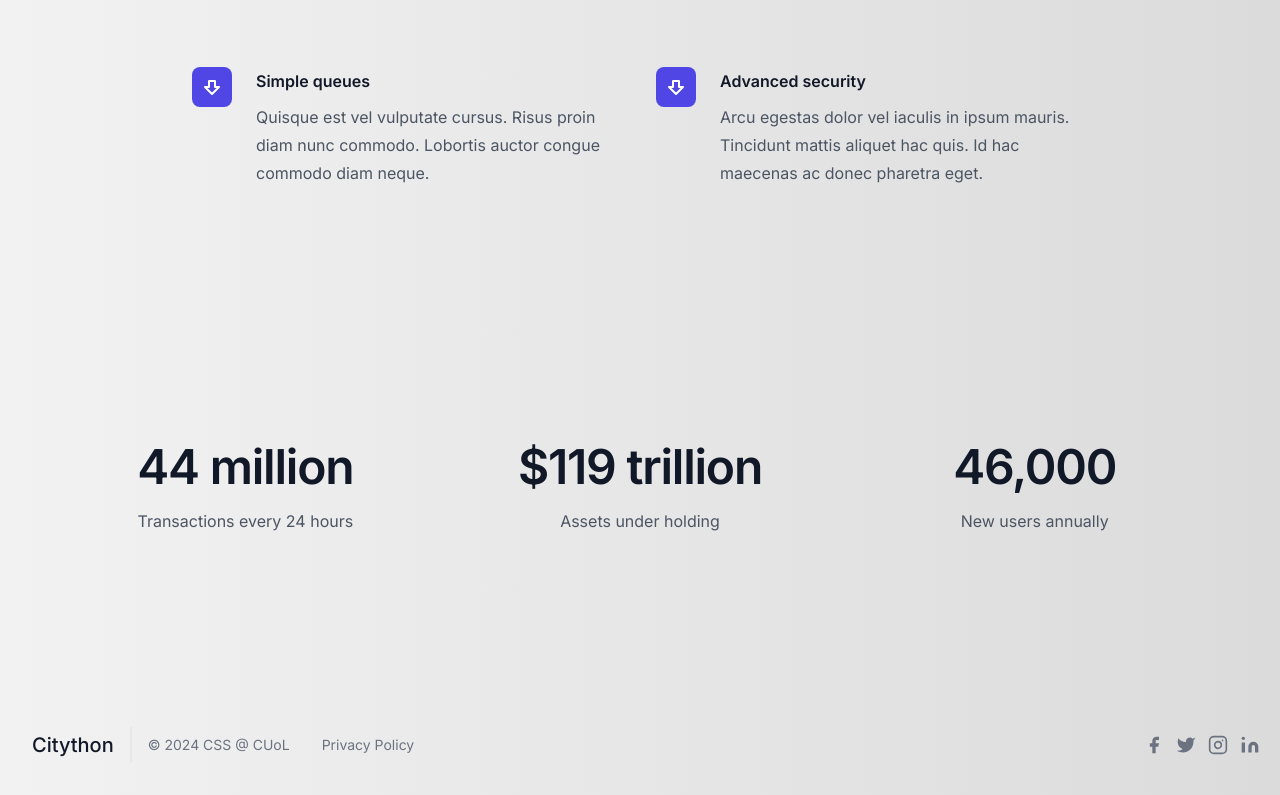
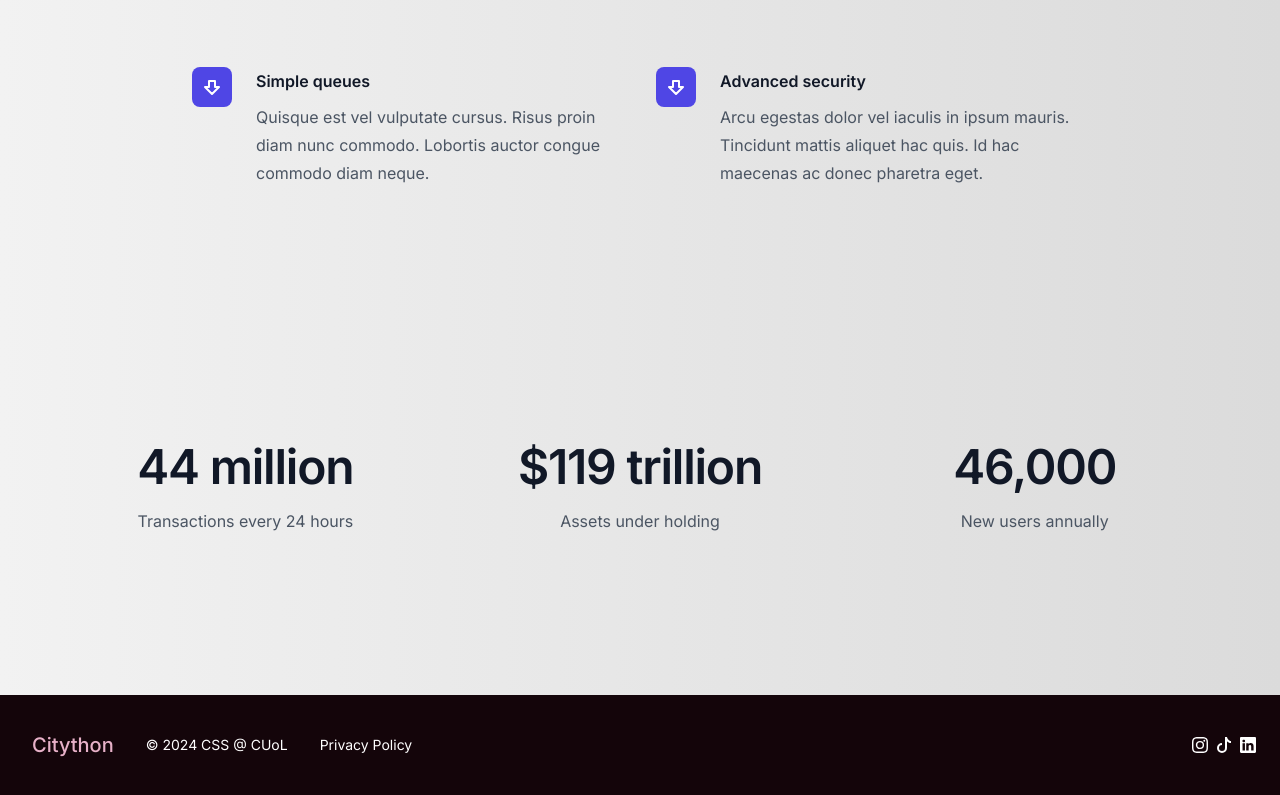
Before and after one commit to City-CSS/HackathonWebsite, a Next.js app: page / in a window 1280 px wide. Shown: the part 1954-2749 px from the top of the page. Built offline with nearby package versions, Linux system fonts and the light colour scheme.

Commit message:
- Changed to use Next.js <Link> elements instead of <a> elements. - Updated social media platforms. - Updated icons. - Refactored code

```diff
--- a/components/Footer.tsx
+++ b/components/Footer.tsx
@@ -1,43 +1,26 @@
+import Link from "next/link"
+import {Instagram, Linkedin, Tiktok} from "react-bootstrap-icons"
+
+
 export default function Footer() {
 	return (
-		<footer className="text-gray-600 body-font bottom-0">
+		<footer className="bg-background-950 text-white body-font bottom-0">
 			<div className="container px-5 py-8 mx-auto flex items-center sm:flex-row flex-col">
-				<a className="flex title-font font-medium items-center md:justify-start justify-center text-gray-900">
-					<span className="ml-3 text-xl">Citython</span>
-				</a>
+				<span className="text-primary-200 font-medium items-center ml-3 text-xl">Citython</span>
 
-				<p className="text-sm text-gray-500 sm:ml-4 sm:pl-4 sm:border-l-2 sm:border-gray-200 sm:py-2 sm:mt-0 mt-4">© 2024 CSS @ CUoL</p>
+				<p className="text-sm sm:ml-4 sm:pl-4 sm:py-2 sm:mt-0 mt-4">© 2024 CSS @ CUoL</p>
 
-				<p className={"text-sm text-gray-500 sm:ml-4 sm:pl-4 sm:py-2 sm:mt-0 mt-4"}>
-					<a href={"/policy.pdf"}>Privacy Policy</a>
+				<p className={"text-sm sm:ml-4 sm:pl-4 sm:py-2 sm:mt-0 mt-4"}>
+					<Link href="/policy.pdf">Privacy Policy</Link>
 				</p>
 
 				{/*TODO: Add social media links*/}
 				<span className="inline-flex sm:ml-auto sm:mt-0 mt-4 justify-center sm:justify-start">
-		      <a className="text-gray-500">
-		        <svg fill="currentColor" strokeLinecap="round" strokeLinejoin="round" strokeWidth="2" className="w-5 h-5" viewBox="0 0 24 24">
-		          <path d="M18 2h-3a5 5 0 00-5 5v3H7v4h3v8h4v-8h3l1-4h-4V7a1 1 0 011-1h3z"></path>
-		        </svg>
-		      </a>
-		      <a className="ml-3 text-gray-500">
-		        <svg fill="currentColor" strokeLinecap="round" strokeLinejoin="round" strokeWidth="2" className="w-5 h-5" viewBox="0 0 24 24">
-		          <path d="M23 3a10.9 10.9 0 01-3.14 1.53 4.48 4.48 0 00-7.86 3v1A10.66 10.66 0 013 4s-4 9 5 13a11.64 11.64 0 01-7 2c9 5 20 0 20-11.5a4.5 4.5 0 00-.08-.83A7.72 7.72 0 0023 3z"></path>
-		        </svg>
-		      </a>
-		      <a className="ml-3 text-gray-500">
-		        <svg fill="none" stroke="currentColor" strokeLinecap="round" strokeLinejoin="round" strokeWidth="2" className="w-5 h-5" viewBox="0 0 24 24">
-		          <rect width="20" height="20" x="2" y="2" rx="5" ry="5"></rect>
-		          <path d="M16 11.37A4 4 0 1112.63 8 4 4 0 0116 11.37zm1.5-4.87h.01"></path>
-		        </svg>
-		      </a>
-		      <a className="ml-3 text-gray-500">
-		        <svg fill="currentColor" stroke="currentColor" strokeLinecap="round" strokeLinejoin="round" strokeWidth="0" className="w-5 h-5" viewBox="0 0 24 24">
-		          <path stroke="none" d="M16 8a6 6 0 016 6v7h-4v-7a2 2 0 00-2-2 2 2 0 00-2 2v7h-4v-7a6 6 0 016-6zM2 9h4v12H2z"></path>
-		          <circle cx="4" cy="4" r="2" stroke="none"></circle>
-		        </svg>
-		      </a>
-        </span>
+						<Link href="" className="px-1"><Instagram/></Link>
+						<Link href="" className="px-1"><Tiktok/></Link>
+						<Link href="https://www.linkedin.com/company/100610705/feed/posts/" className="px-1"><Linkedin/></Link>
+	        </span>
 			</div>
 		</footer>
-	);
+	)
 };
```
